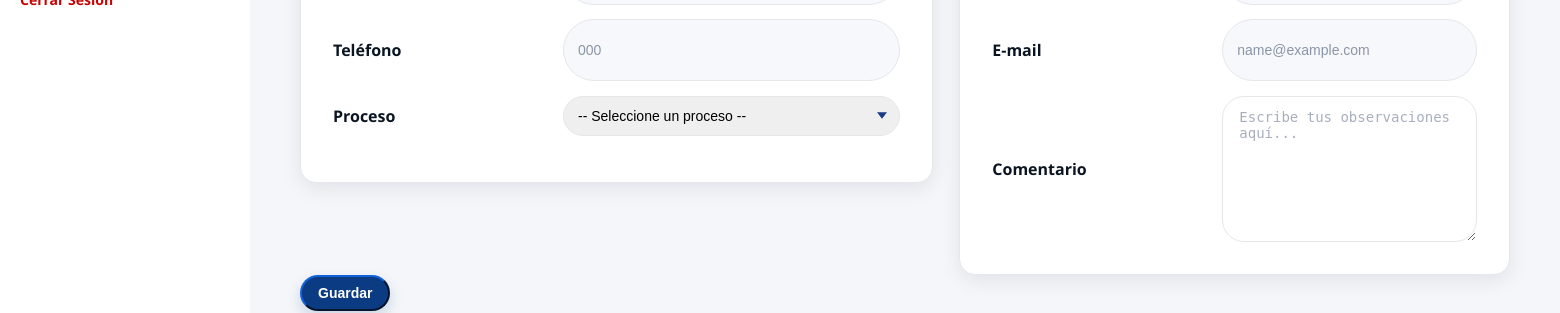
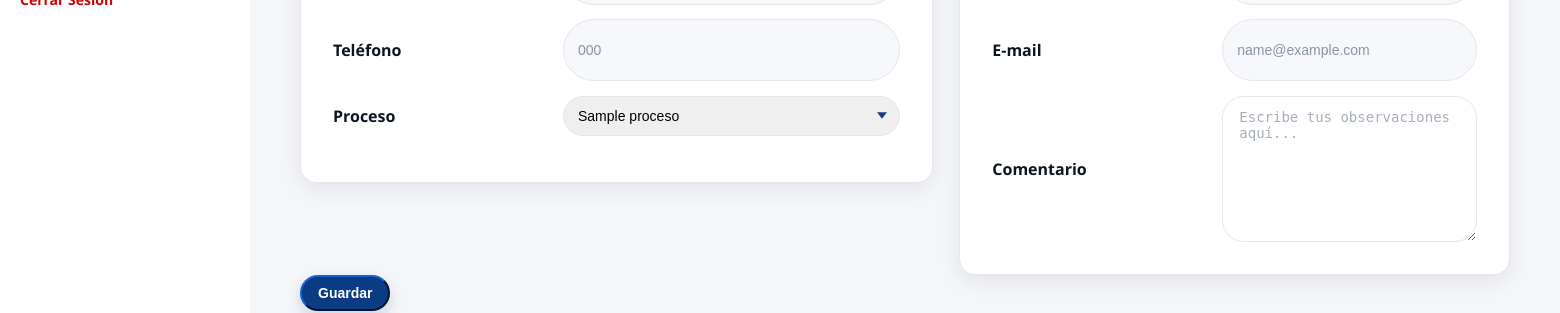
Before and after one commit to ang3lSm1th/CRM, a Flask app: template templates/leads/seguimiento.html in a window 1560 px wide. Shown: the part 422-735 px from the top of the page. Run offline with Flask 3, Linux system fonts and the light colour scheme; the template is opened without the code that fills it: most values are stand-ins (such as "Sample title", 1, 10 or a date in 2020); some libraries are stand-ins or nearby versions.

Commit message:
Update seguimiento.html

```diff
--- a/templates/leads/seguimiento.html
+++ b/templates/leads/seguimiento.html
@@ -49,7 +49,7 @@
           <div class="mb-3 control-line">
             <label class="form-label mb-0">Proceso</label>
             <select id="proceso_select" name="proceso_id" class="form-select" {{ 'disabled' if lock_proceso else '' }}>
-              <option value="" disabled {{ 'selected' if not f_proceso }}>-- Seleccione un proceso --</option>
+
               {% for p in procesos %}
                 {% set pid = (p.id if p.id is defined else p['id']) | string %}
                 {% set pnombre = p.nombre_proceso if p.nombre_proceso is defined else p['nombre_proceso'] %}
```
